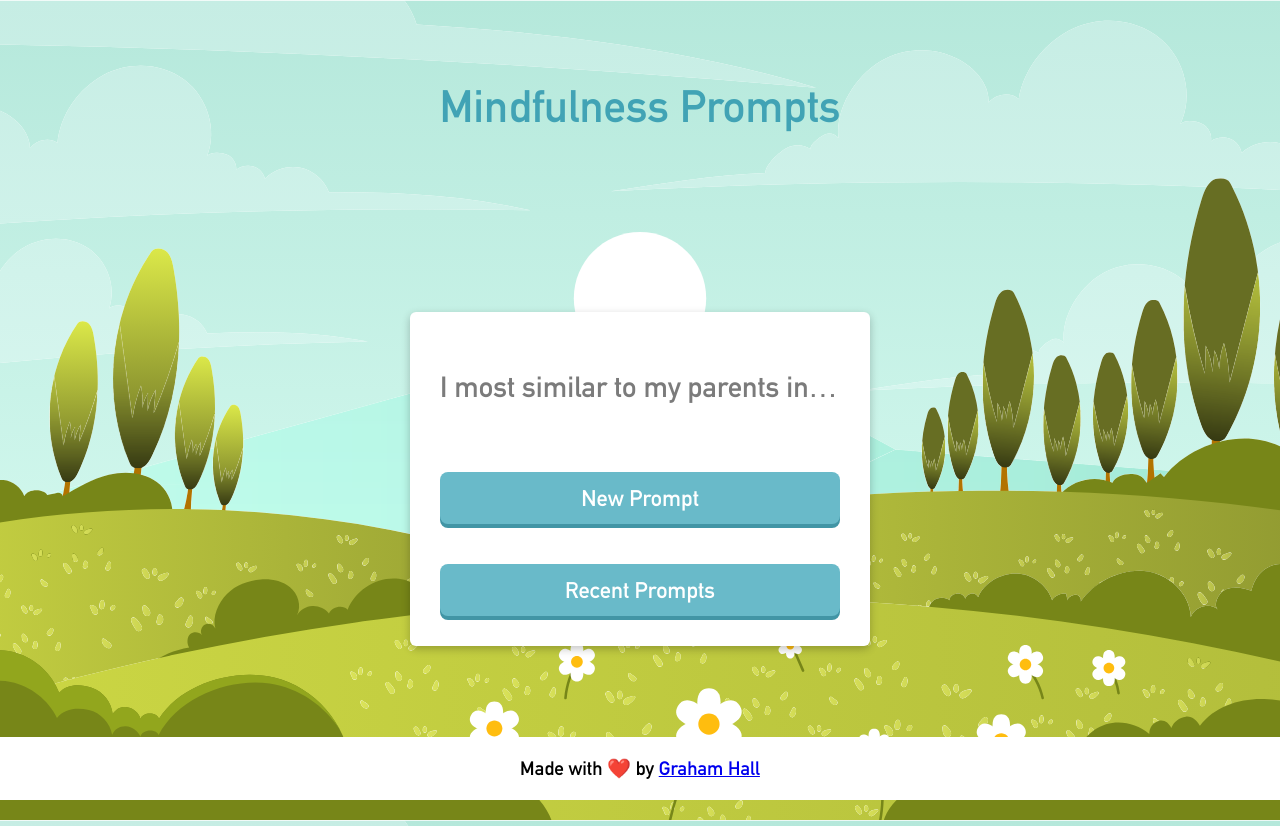
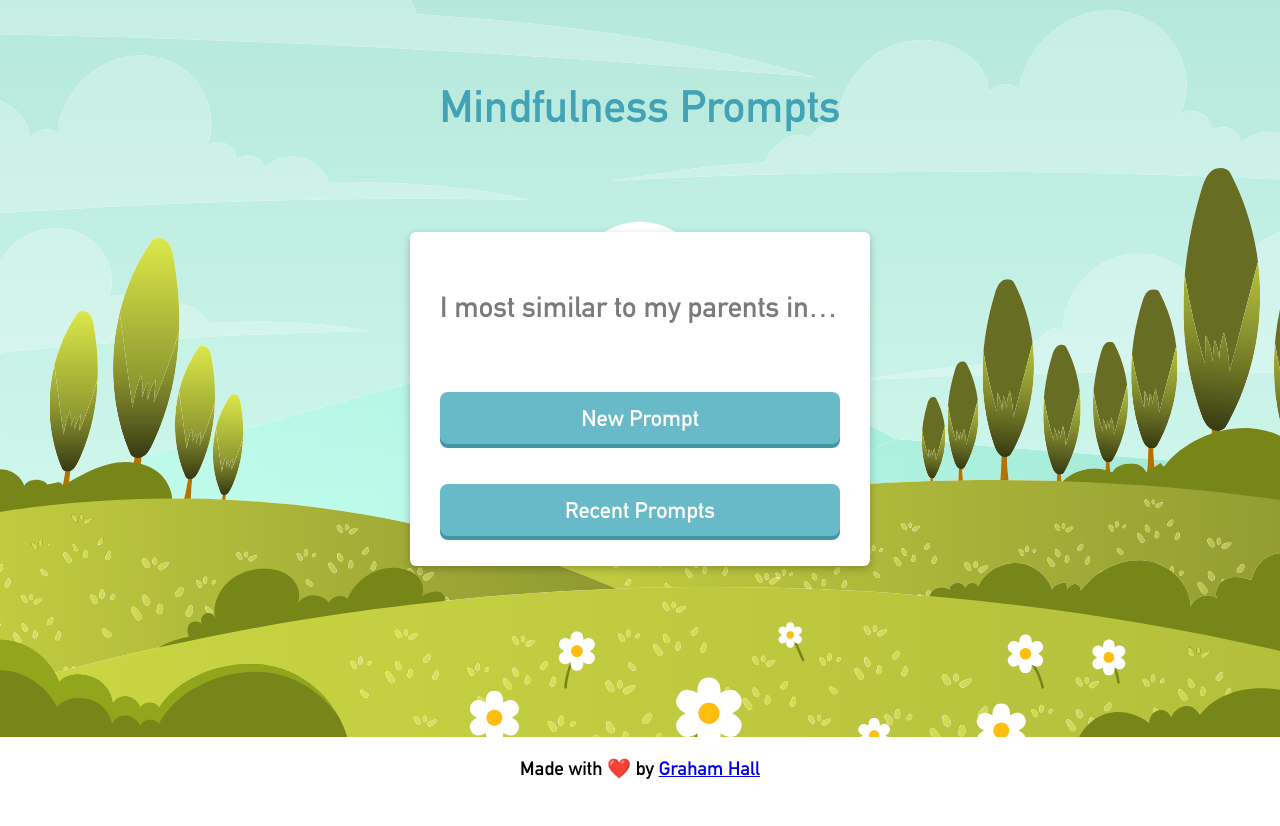
Before and after one commit to ghall89/journal-prompts, a React (Create React App) app: page / in a window 1280 px wide. After the commit the page ends 800 px from the top, so only its background shows below. Built offline with nearby package versions, Linux system fonts and the light colour scheme.

Commit message:
responsive layout tweaks

```diff
--- a/src/App.css
+++ b/src/App.css
@@ -45,7 +45,7 @@ button:active {
 
 .promptArea {
 	background-color: white;
-	margin: 5%;
+	margin: 5% 5% 0;
 	padding: 10px 30px;
 	border-radius: 6px;
 	box-shadow: rgba(0, 0, 0, 0.24) 0px 3px 8px;
@@ -80,7 +80,7 @@ footer > p {
 
 @media screen and (min-width: 512px) {
 	.promptArea {
-		margin: 20% auto;
+		margin: 100px auto 0;
 	}
 }
 
@@ -91,15 +91,15 @@ footer > p {
 	}
 }
 
-@media screen and (min-width: 920px) {
+@media screen and (max-height: 660px) {
+	footer {
+		position: revert;
+		bottom: none;
+		background: none;
+		padding: 0;
+		max-height: 30px;
+	}
 	.promptArea {
-		margin: 180px auto;
+		margin-bottom: 30px;
 	}
 }
-
-@media screen and (max-height: 720px) {
-	footer {
-		top: 130px;
-		background: none;
-	}
-}
--- a/src/App.jsx
+++ b/src/App.jsx
@@ -8,8 +8,8 @@ function App() {
 				<img src="https://source.unsplash.com/random?calm" alt="" />
 			</div> */}
 			<h1>Mindfulness Prompts</h1>
+			<Footer />
 			<Prompt />
-			<Footer />
 		</div>
 	);
 }
```
